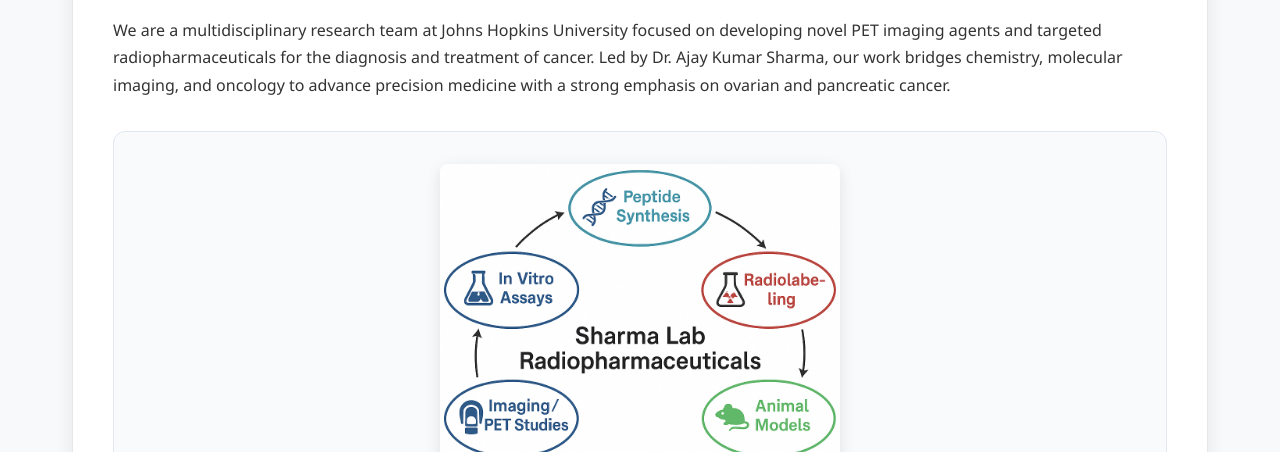
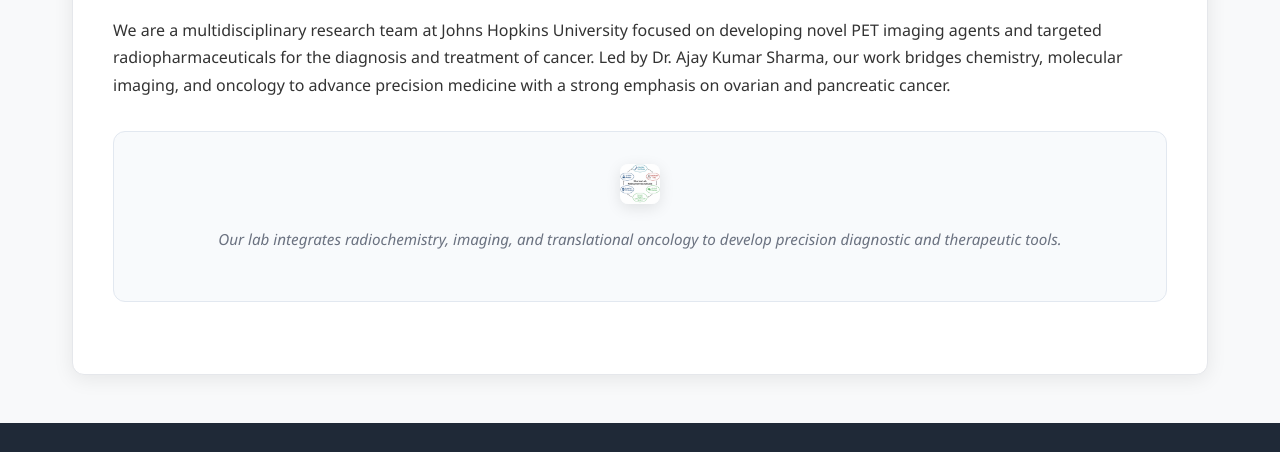
Before and after one commit to ajaychem12/sharma-lab-website, a website: page index.html in a window 1280 px wide. Shown: the part 326-778 px from the top of the page. Drawn offline with Linux system fonts and the light colour scheme.

Commit message:
Update index.html

```diff
--- a/index.html
+++ b/index.html
@@ -27,7 +27,7 @@
       <h2>Welcome to the Sharma Lab</h2>
       <p>We are a multidisciplinary research team at Johns Hopkins University focused on developing novel PET imaging agents and targeted radiopharmaceuticals for the diagnosis and treatment of cancer. Led by Dr. Ajay Kumar Sharma, our work bridges chemistry, molecular imaging, and oncology to advance precision medicine with a strong emphasis on ovarian and pancreatic cancer.</p>
       <div class="schematic">
-        <img src="images/Lab Focus Schematic.png" alt="Lab Focus Schematic" width="400" height="400" />
+        <img src="images/Lab Focus Schematic.png" alt="Lab Focus Schematic" width="40" height="40" />
         <p class="caption">Our lab integrates radiochemistry, imaging, and translational oncology to develop precision diagnostic and therapeutic tools.</p>
       </div>
     </section>
```
